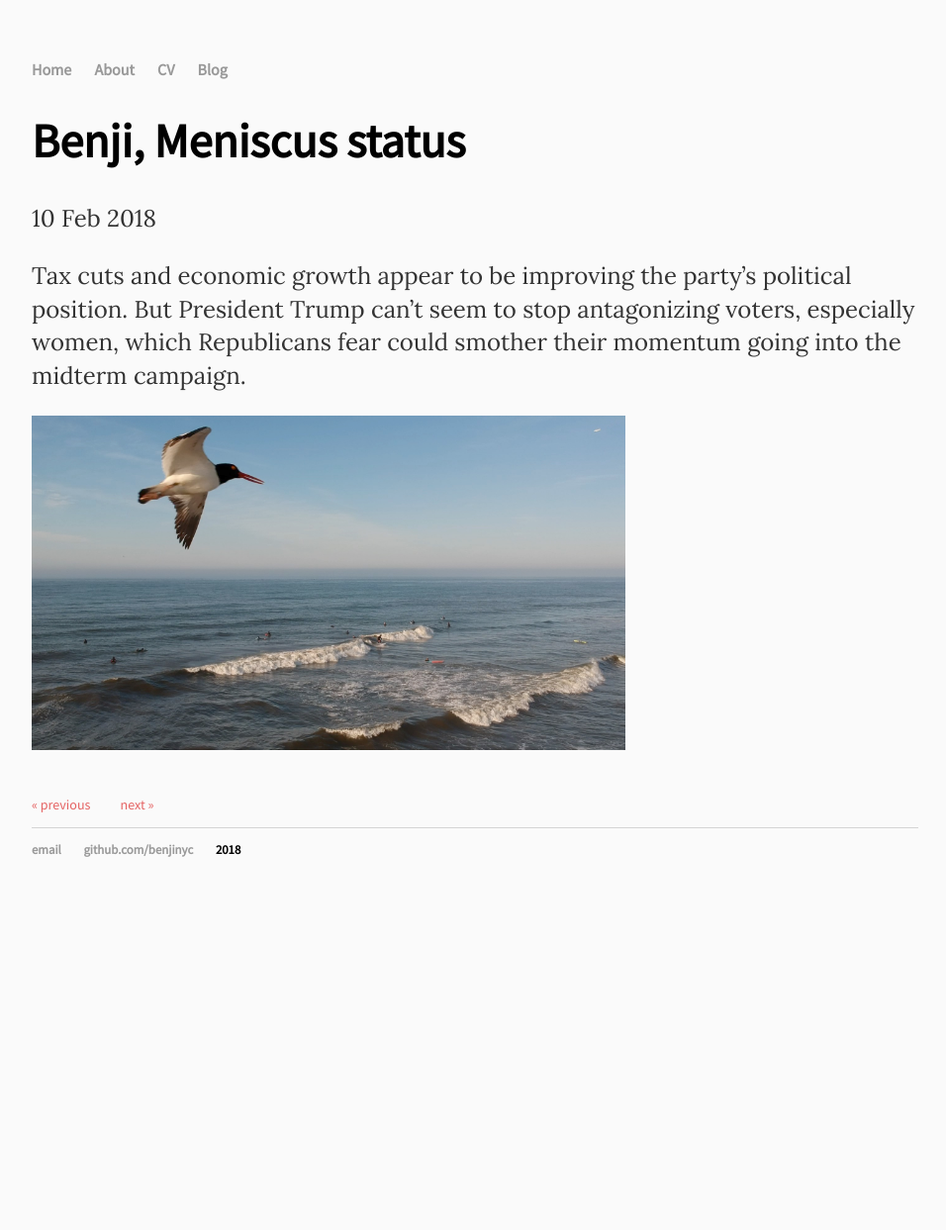
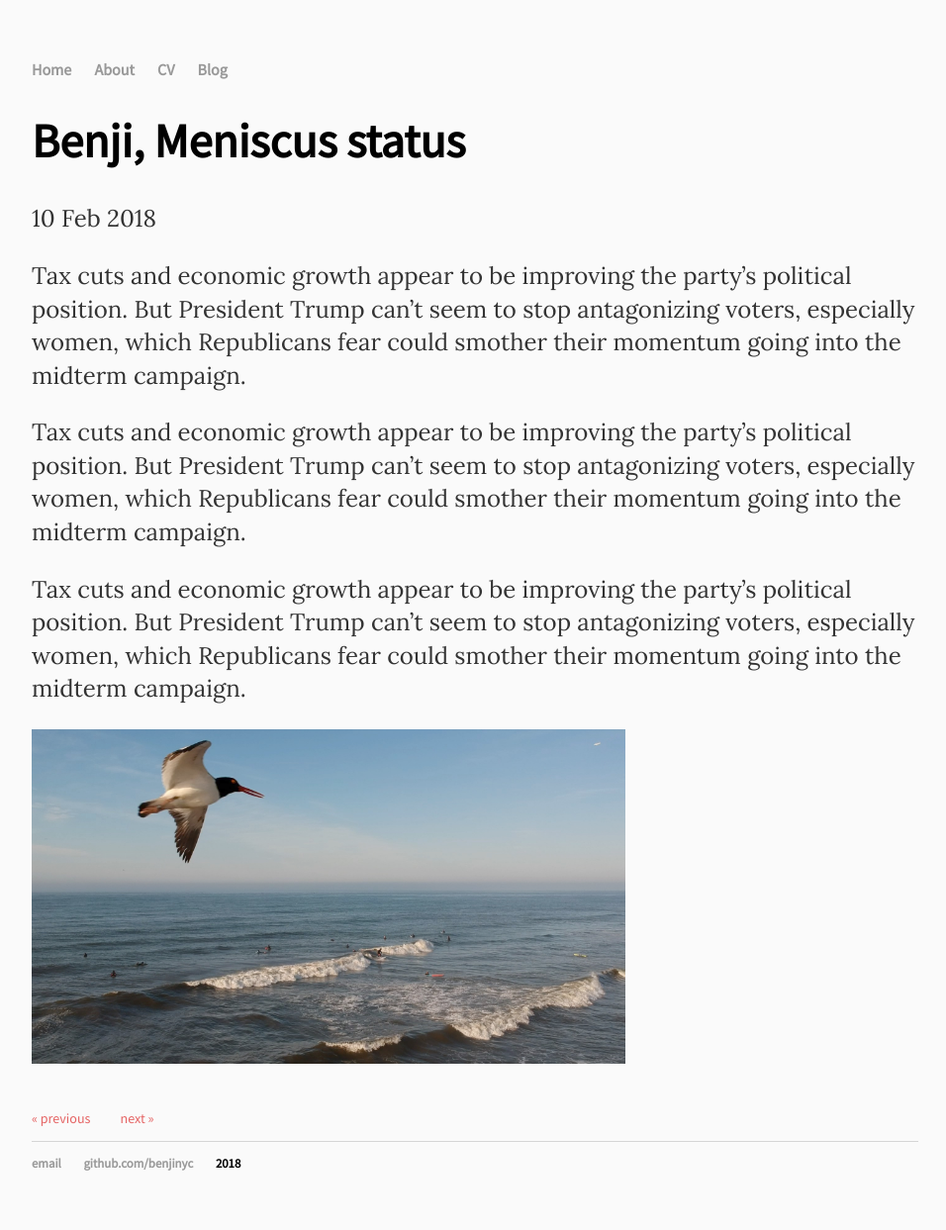
Before and after one commit to benjinyc/benjinyc.github.io, a Jekyll site: the page built from _posts/2018-02-10-benji-meniscus-status.md, in a window 1280 px wide. Shown: the whole page at 99% size, without its empty margins (160-1116 px from the left). Built offline with Jekyll 4.4.1, drawn with Linux system fonts in a browser that asks for light colours; comment, search, counter and statistics services are not loaded; before the commit the page ends 926 px from its top, so only the background shows below that.

Commit message:
Update 2018-02-10-benji-meniscus-status.md

```diff
--- a/_posts/2018-02-10-benji-meniscus-status.md
+++ b/_posts/2018-02-10-benji-meniscus-status.md
@@ -6,6 +6,12 @@ date: 2018-02-10
 Tax cuts and economic growth appear to be improving the party’s political position.
 But President Trump can’t seem to stop antagonizing voters, especially women, which Republicans fear could smother their momentum going into the midterm campaign.
 
+Tax cuts and economic growth appear to be improving the party’s political position.
+But President Trump can’t seem to stop antagonizing voters, especially women, which Republicans fear could smother their momentum going into the midterm campaign.
+
+Tax cuts and economic growth appear to be improving the party’s political position.
+But President Trump can’t seem to stop antagonizing voters, especially women, which Republicans fear could smother their momentum going into the midterm campaign.
+
 <!--![alt text](/images/bird.jpg "Logo Title Text 1")-->
 
 {% include image.html url="http://jekyllrb.com"
```
